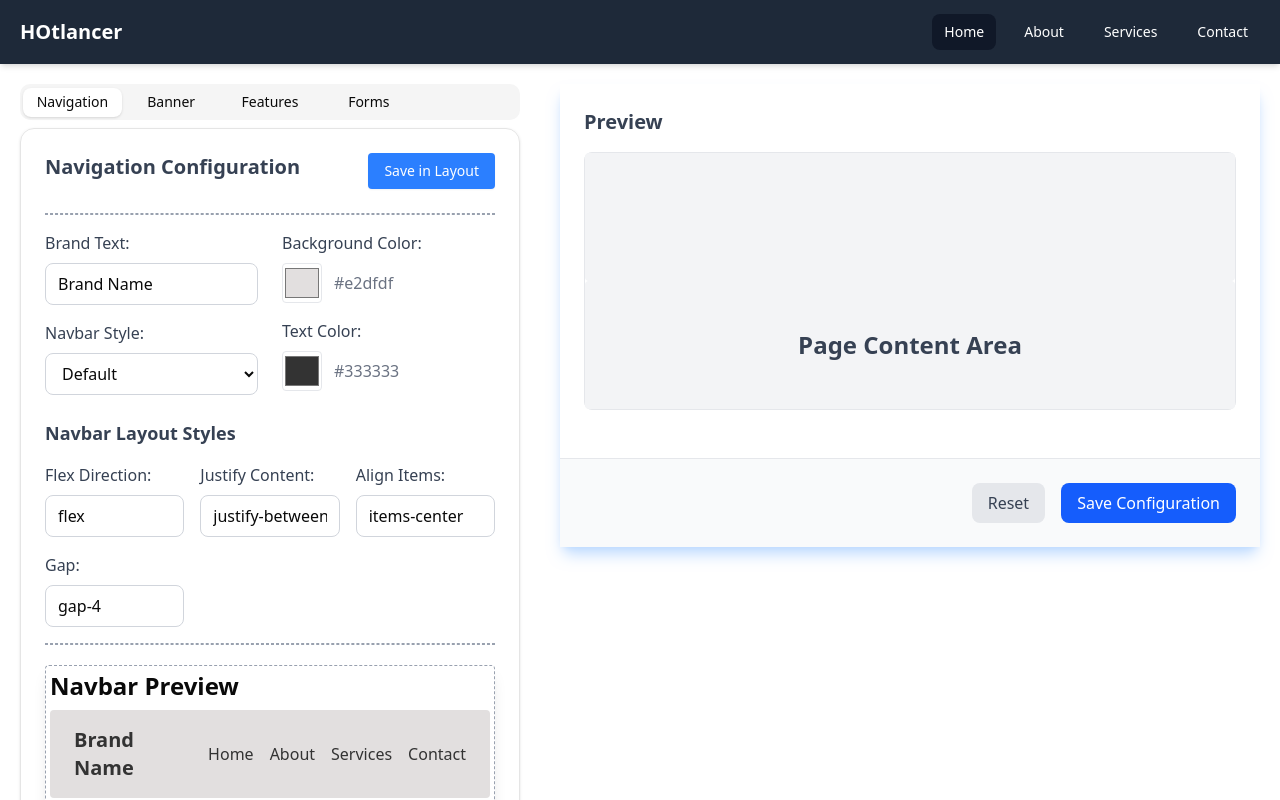
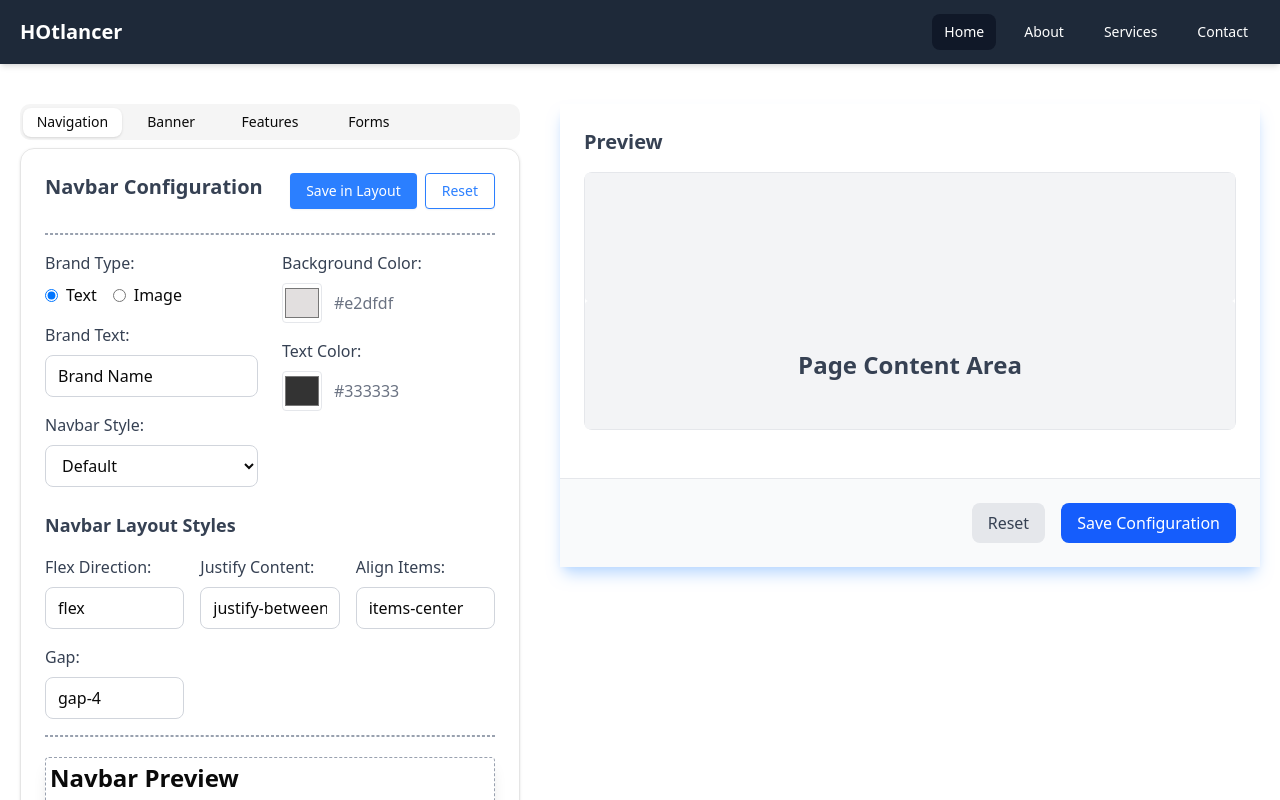
Before and after one commit to hasanali112/hotlancer-dashboard, a Next.js app: page / in a window 1280 px wide. Shown: the top 800 px of the page. Built offline with nearby package versions, Linux system fonts and the light colour scheme.

Commit message:
create navbar layout

```diff
--- a/src/app/page.tsx
+++ b/src/app/page.tsx
@@ -32,7 +32,7 @@ const tabList = [
 
 const Home = () => {
   return (
-    <div className="w-full  max-w-[1540px] mx-auto  px-[20px] min-h-screen mt-5">
+    <div className="w-full  max-w-[1540px] mx-auto  px-[20px] min-h-screen my-10">
       <div className="flex gap-10">
         <div>
           <Tabs defaultValue="navigation" className="w-[500px] ">
--- a/src/component/Layout/PageNav.tsx
+++ b/src/component/Layout/PageNav.tsx
@@ -1,7 +1,8 @@
 "use client";
 
 import { Button } from "@/components/ui/button";
-import { setComponent } from "@/redux/features/layoutSlice";
+import { resetNavbar, setComponent } from "@/redux/features/layoutSlice";
+import Image from "next/image";
 import React, { useState } from "react";
 import { useDispatch } from "react-redux";
 
@@ -17,6 +18,8 @@ const PageNav = () => {
   // Navbar configuration
   const [navConfig, setNavConfig] = useState({
     brand: "Brand Name",
+    brandType: "text", // 'text' or 'image'
+    brandImage: "", // Use an empty string instead of null
     items: [
       { label: "Home", url: "/" },
       { label: "About", url: "/about" },
@@ -40,6 +43,25 @@ const PageNav = () => {
     }));
   };
 
+  // Handle brand type change (text or image)
+  const handleBrandTypeChange = (type: "text" | "image") => {
+    setNavConfig((prevConfig) => ({
+      ...prevConfig,
+      brandType: type,
+    }));
+  };
+
+  // Handle image upload
+  const handleImageUpload = (e: React.ChangeEvent<HTMLInputElement>) => {
+    const file = e.target.files?.[0];
+    if (file) {
+      setNavConfig((prevConfig) => ({
+        ...prevConfig,
+        brandImage: URL.createObjectURL(file), // Store the image URL
+      }));
+    }
+  };
+
   // Handle style change
   const handleStyleChange = (value: string) => {
     setNavbarStyle({ value });
@@ -55,6 +77,8 @@ const PageNav = () => {
     };
     const config = {
       brand: brandText,
+      brandType: navConfig.brandType,
+      brandImage: navConfig.brandImage,
       items: navConfig.items,
       navStyles: navbarStyles,
       colors: {
@@ -63,7 +87,10 @@ const PageNav = () => {
       },
     };
     dispatch(setComponent(config));
-    console.log("Navbar configuration saved to Redux store:", config);
+  };
+
+  const handleResetNav = () => {
+    dispatch(resetNavbar());
   };
 
   // Get padding based on selected style
@@ -84,15 +111,21 @@ const PageNav = () => {
       <div className="">
         <div className="flex justify-between ">
           <h2 className="text-xl font-semibold mb-4 text-gray-700">
-            Navigation Configuration
+            Navbar Configuration
           </h2>
 
-          <div>
+          <div className="flex gap-2">
             <Button
               onClick={handleSaveNav}
               className="px-4 py-2 bg-blue-500 text-white rounded hover:bg-blue-600 cursor-pointer"
             >
               Save in Layout
+            </Button>
+            <Button
+              onClick={handleResetNav}
+              className="px-4 py-2 bg-white text-blue-500  rounded hover:bg-gray-200 cursor-pointer border border-blue-500"
+            >
+              Reset
             </Button>
           </div>
         </div>
@@ -103,6 +136,33 @@ const PageNav = () => {
           {/* Navbar Brand and Style */}
           <div className="space-y-4">
             <div className="flex flex-col space-y-2">
+              <label className="font-medium text-gray-700">Brand Type:</label>
+              <div className="flex gap-4">
+                <label className="flex items-center gap-2">
+                  <input
+                    type="radio"
+                    name="brandType"
+                    value="text"
+                    checked={navConfig.brandType === "text"}
+                    onChange={() => handleBrandTypeChange("text")}
+                  />
+                  Text
+                </label>
+                <label className="flex items-center gap-2">
+                  <input
+                    type="radio"
+                    name="brandType"
+                    value="image"
+                    checked={navConfig.brandType === "image"}
+                    onChange={() => handleBrandTypeChange("image")}
+                  />
+                  Image
+                </label>
+              </div>
+            </div>
+
+            {navConfig.brandType === "text" ? (
+              <div className="flex flex-col space-y-2">
                 <label className="font-medium text-gray-700">Brand Text:</label>
                 <input
                   type="text"
@@ -111,6 +171,19 @@ const PageNav = () => {
                   onChange={(e) => updateBrand(e.target.value)}
                 />
               </div>
+            ) : (
+              <div className="flex flex-col space-y-2">
+                <label className="font-medium text-gray-700">
+                  Brand Image:
+                </label>
+                <input
+                  type="file"
+                  accept="image/*"
+                  className="px-3 py-2 border border-gray-300 rounded-md"
+                  onChange={handleImageUpload}
+                />
+              </div>
+            )}
 
             <div className="flex flex-col space-y-2">
               <label className="font-medium text-gray-700">Navbar Style:</label>
@@ -217,7 +290,19 @@ const PageNav = () => {
           className={`w-full px-6 ${gap}  ${flexDirection} ${justifyContent} ${alignItems} ${getPadding()} mb-6 rounded`}
           style={{ backgroundColor: navbarColor, color: navbarTextColor }}
         >
+          {navConfig.brandType === "text" ? (
             <div className="font-bold text-xl">{navConfig.brand}</div>
+          ) : (
+            navConfig.brandImage && (
+              <Image
+                src={navConfig.brandImage}
+                alt="Brand Logo"
+                width={100}
+                height={100}
+                className="w-10"
+              />
+            )
+          )}
           <div className="flex items-center space-x-4">
             {navConfig.items.map((item, index) => (
               <a
--- a/src/component/Layout/preview/Preview.tsx
+++ b/src/component/Layout/preview/Preview.tsx
@@ -2,6 +2,7 @@
 "use client";
 
 import { useAppSelector } from "@/redux/hook";
+import Image from "next/image";
 import React from "react";
 
 const Preview = () => {
@@ -24,9 +25,26 @@ const Preview = () => {
                 }}
                 className={`flex w-full ${navComponent.navStyles?.flexDirection} ${navComponent.navStyles?.justifyContent} ${navComponent.navStyles?.alignItems} ${navComponent.navStyles?.gap} p-4 rounded-md`}
               >
-                <div className="text-lg font-semibold">
-                  {navComponent.brand}
-                </div>
+                {/* Brand (Image or Text) */}
+                {navComponent.brandType === "image" ? (
+                  navComponent.brandImage ? (
+                    <Image
+                      src={navComponent.brandImage}
+                      alt="Brand Logo"
+                      width={100}
+                      height={100}
+                      className="w-10"
+                    />
+                  ) : (
+                    <p className="text-red-500">No image uploaded</p>
+                  )
+                ) : (
+                  <div className="text-lg font-semibold">
+                    {navComponent.brand}
+                  </div>
+                )}
+
+                {/* Nav Items */}
                 <ul className={`flex ${navComponent.navStyles?.gap}`}>
                   {navComponent.items?.map((item: any, index: any) => (
                     <li key={index}>
--- a/src/redux/store.ts
+++ b/src/redux/store.ts
@@ -35,4 +35,5 @@ export type RootState = ReturnType<typeof store.getState>;
 // Inferred type: {posts: PostsState, comments: CommentsState, users: UsersState}
 export type AppDispatch = typeof store.dispatch;
 
-export const persistor = persistStore(store);
+export const persistor =
+  typeof window !== "undefined" ? persistStore(store) : null;
```
Lines whose indentation alone changed are shown as unchanged.
